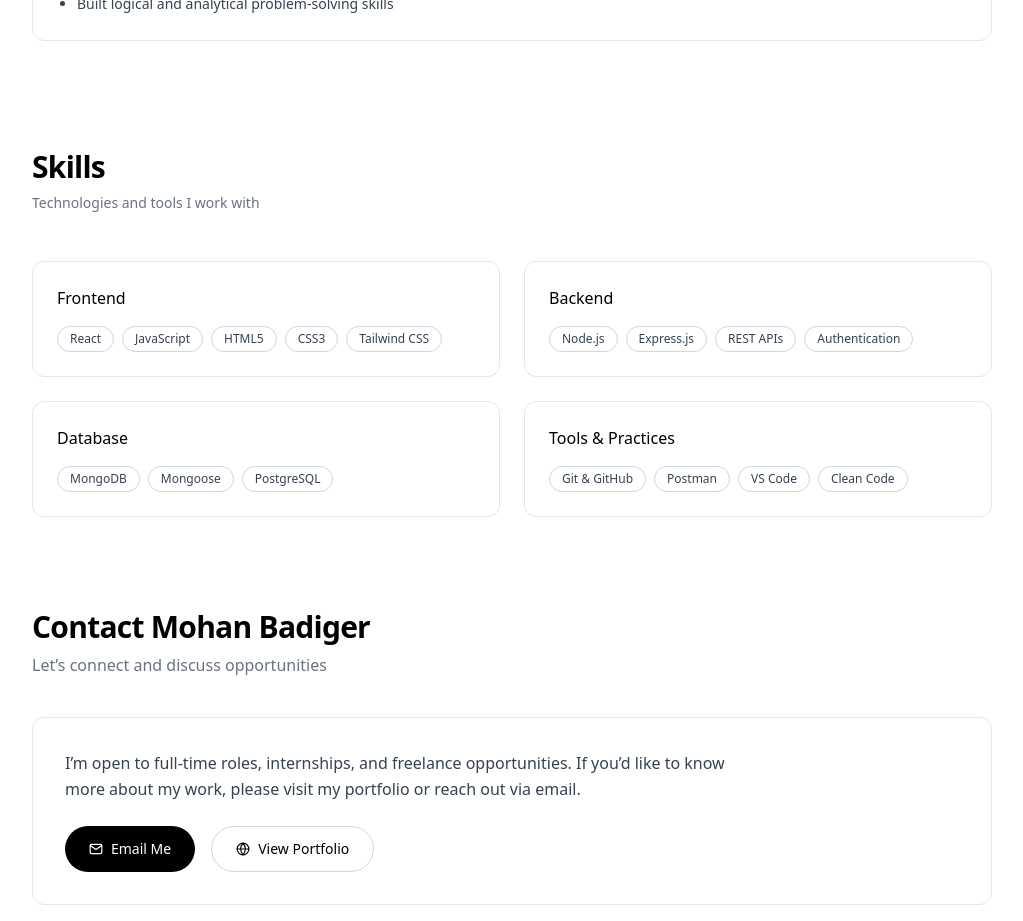
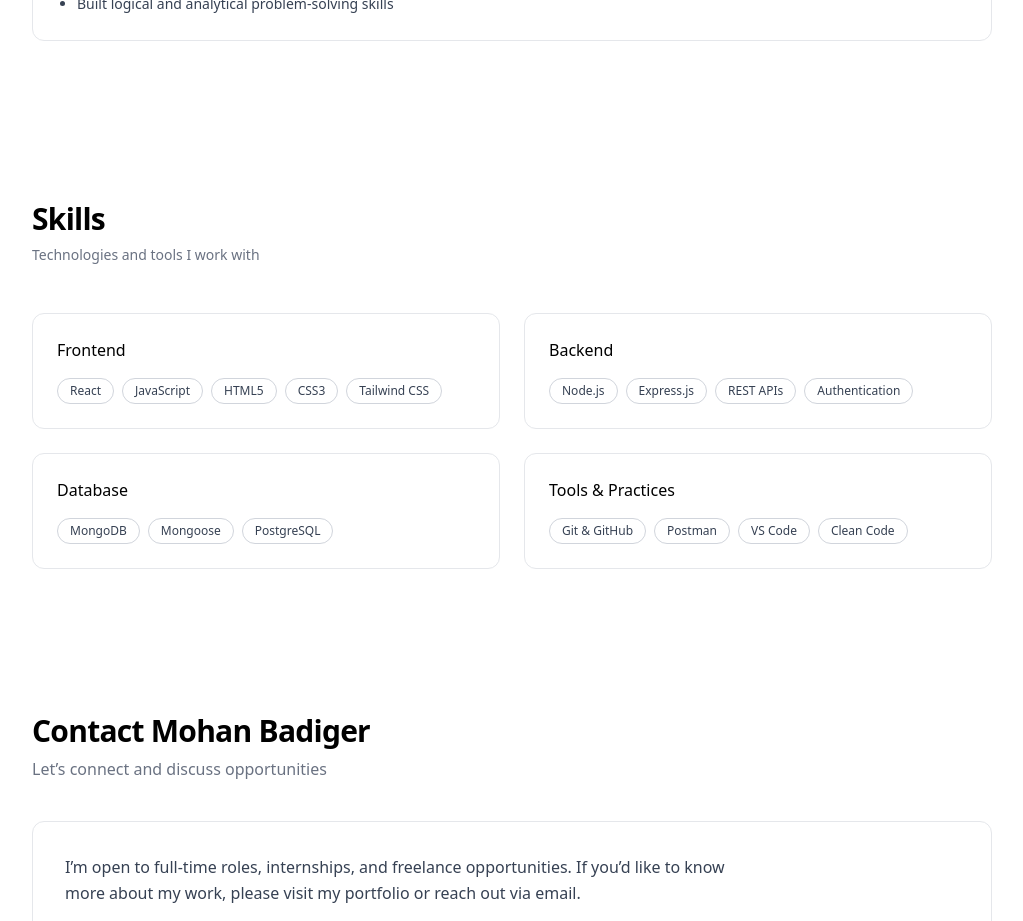
Before and after one commit to Mohan-Badiger/cv-mohan, a React (Vite) app: page / in a window 1280 px wide. Shown: the part 3680-4601 px from the top of the page, without its empty margins (128-1151 px from the left). Built offline with nearby package versions, Linux system fonts and the light colour scheme; no server answers.

Commit message:
feat: scaffold project structure and implement GitHub activity and experience components

```diff
--- a/src/components/Skills.jsx
+++ b/src/components/Skills.jsx
@@ -21,8 +21,8 @@
 
 const Skills = () => {
   return (
-    <section id="skills" className="relative">
-      <div className="mx-auto max-w-5xl px-4 sm:px-6 lg:px-8 py-7">
+    <section id="skills" className="relative scroll-mt-24">
+      <div className="mx-auto max-w-5xl px-4 sm:px-6 lg:px-8 py-16 sm:py-20">
 
         {/* Section Header */}
         <motion.div
```
